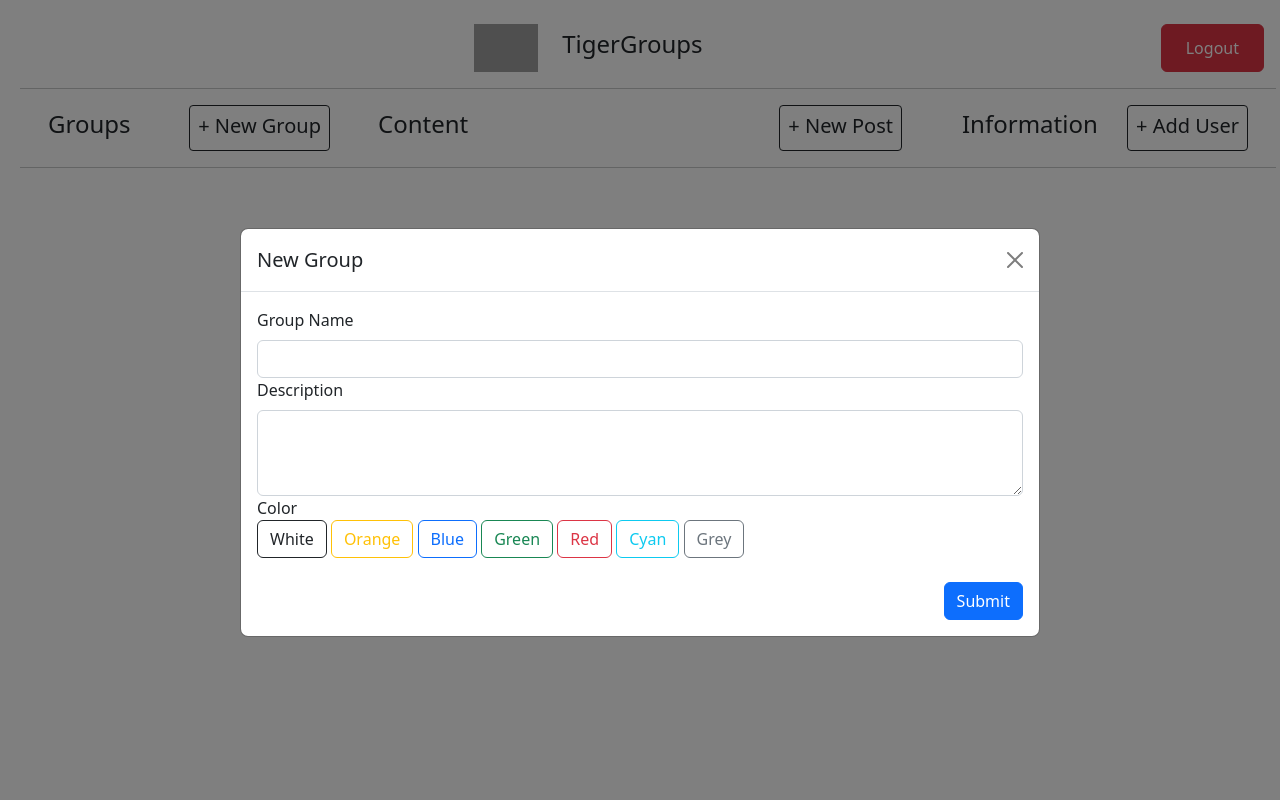
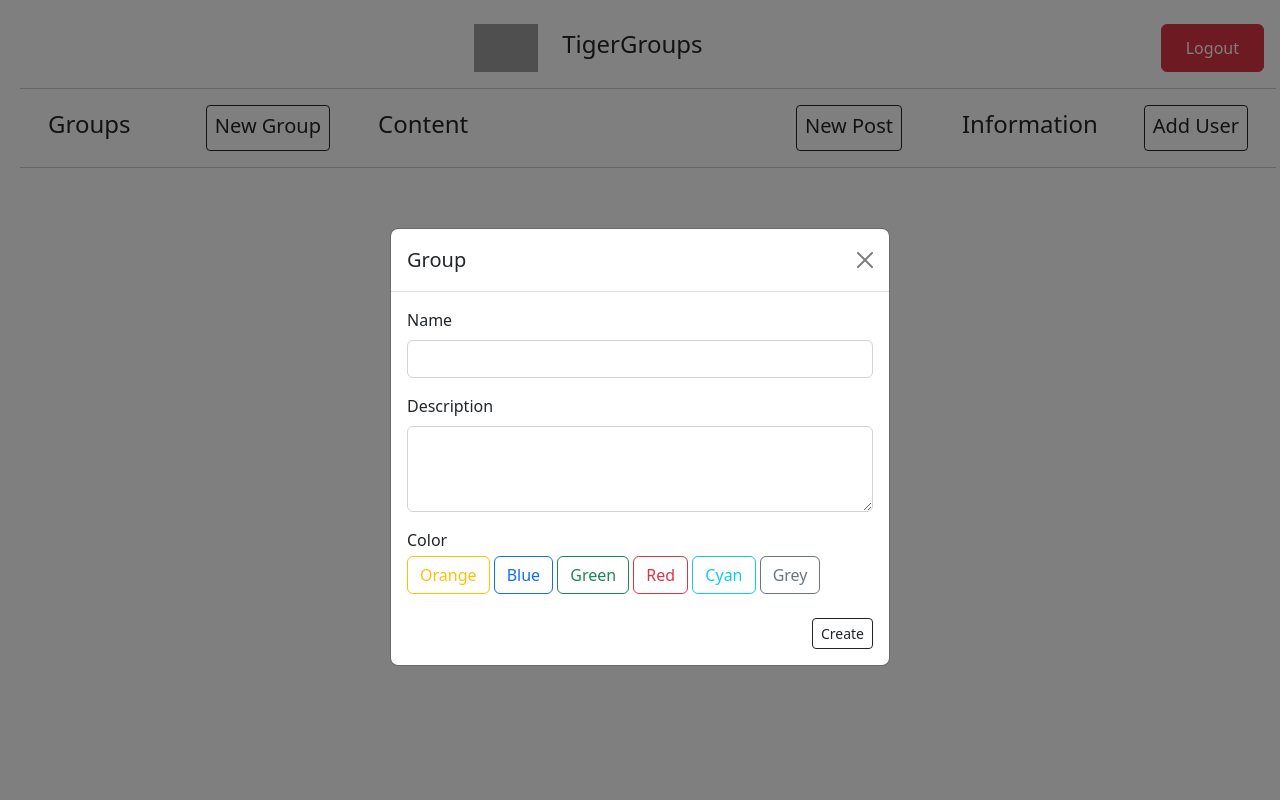
Before and after one commit to piercemaloney/TigerGroups, a Flask app: page /home in a window 1280 px wide, after a click on "New Group". Run offline with Flask 2, Linux system fonts and the light colour scheme; the visitor is signed in with stand-in values (Sample User, id 1); data that the repository does not hold is empty; grey boxes are pictures that could not be loaded.

Commit message:
New Post | New Group | Add User |  Updated UI

```diff
--- a/static/home.js
+++ b/static/home.js
@@ -194,9 +194,9 @@ function handle_get_comments_response(data, post_id) {
 function getPosts(id) {
   console.log("get posts with group_id:" + id);
   let url = "/get_posts?groupid=" + id;
-  $("#" + getCookie("groupid")).removeClass("border-5");
+  $("#" + getCookie("groupid")).removeClass("border-3");
   document.cookie = "groupid=" + id;
-  $("#" + id).addClass("border-5");
+  $("#" + id).addClass("border-3");
 
   if (request != null) request.abort();
   request = $.ajax({
--- a/templates/home.html
+++ b/templates/home.html
@@ -36,16 +36,16 @@
                 data-bs-toggle="modal"
                 data-bs-target="#NewGroup"
               >
-              <h5>+ New Group</h5>
+              <h5>New Group</h5>
               </button>
             </div>
           </div>
           <!-- New Group Modal -->
           <div class="modal" id="NewGroup">
-            <div class="modal-dialog modal-lg">
+            <div class="modal-dialog">
               <div class="modal-content">
                 <div class="modal-header">
-                  <h5 class="modal-title">New Group</h5>
+                  <h5 class="modal-title">Group</h5>
                   <button
                     type="button"
                     class="btn-close"
@@ -54,11 +54,11 @@
                 </div>
                 <div class="modal-body">
                   <form action="/new_group" method="POST">
-                    <div>
-                      <label class="form-label">Group Name</label>
+                    <div class="mb-3">
+                      <label class="form-label">Name</label>
                       <input type="text" name="title" class="form-control" />
                     </div>
-                    <div>
+                    <div class="mb-3">
                       <label class="form-label">Description</label>
                       <textarea
                         class="form-control"
@@ -66,18 +66,8 @@
                         rows="3"
                       ></textarea>
                     </div>
-                    <label>Color</label>
+                    <div class="mb-1"><label>Color</label></div>
                     <div>
-                      <input
-                        type="radio"
-                        class="btn-check"
-                        name="color"
-                        id="option1"
-                        value="bg-light text-dark"
-                        autocomplete="off"
-                        checked
-                      />
-                      <label class="btn btn-outline" for="option1">White</label>
 
                       <input
                         type="radio"
@@ -152,8 +142,8 @@
                       >
                     </div>
                     <br />
-                    <button type="submit" class="btn btn-primary float-end">
-                      Submit
+                    <button type="submit" class="border border-dark btn btn-white btn-outline btn-sm float-end">
+                      Create
                     </button>
                   </form>
                 </div>
@@ -175,7 +165,7 @@
                     data-bs-toggle="modal"
                     data-bs-target="#NewPost"
                   >
-                  <h5>+ New Post</h5>
+                  <h5>New Post</h5>
                   </button>
                 </div>
               </div>
@@ -191,7 +181,7 @@
                     data-bs-toggle="modal"
                     data-bs-target="#AddUser"
                   >
-                  <h5>+ Add User</h5>
+                  <h5>Add User</h5>
                   </button>
                 </div>
               </div>
@@ -203,7 +193,7 @@
             <div class="modal-dialog">
               <div class="modal-content">
                 <div class="modal-header">
-                  <h5 class="modal-title">New Post</h5>
+                  <h5 class="modal-title">Post</h5>
                   <button
                     type="button"
                     class="btn-close"
@@ -211,12 +201,12 @@
                   ></button>
                 </div>
                 <div class="modal-body">
-                    <div>
+                    <div class="mb-3">
                       <label class="form-label">Title</label>
                       <input type="text" name="title" id="post-title" class="form-control" />
                     </div>
                     <div>
-                      <label class="form-label">Body</label>
+                      <label class="form-label">Post</label>
                       <textarea
                         id="post-body"
                         class="form-control"
@@ -225,7 +215,7 @@
                       ></textarea>
                     </div>
                     <div><h6 class="warning">text fields cannot be empty!</h6></div>
-                    <button type="submit" onclick="newPost()" class="btn btn-primary float-end">
+                    <button type="submit" onclick="newPost()" class="border border-dark btn btn-white btn-outline btn-sm float-end">
                       Submit
                     </button>
                 </div>
@@ -238,7 +228,7 @@
             <div class="modal-dialog">let new_user = $("#new_user_id").val();
               <div class="modal-content">
                 <div class="modal-header">
-                  <h5 class="modal-title">Add User</h5>
+                  <h5 class="modal-title">User</h5>
                   <button
                     type="button"
                     class="btn-close"
@@ -252,7 +242,7 @@
                       <input type="text" name="new_user" class="form-control" id="new_user_id"/>
                     </div>
                     <div><h6 id="warning_user" class="warning">default</h6></div>
-                    <button type="submit" class="btn btn-primary float-end" onclick="newUser()">
+                    <button type="submit" class="border border-dark btn btn-white btn-outline btn-sm float-end" onclick="newUser()">
                       Add User
                     </button>
                 </div>
```
